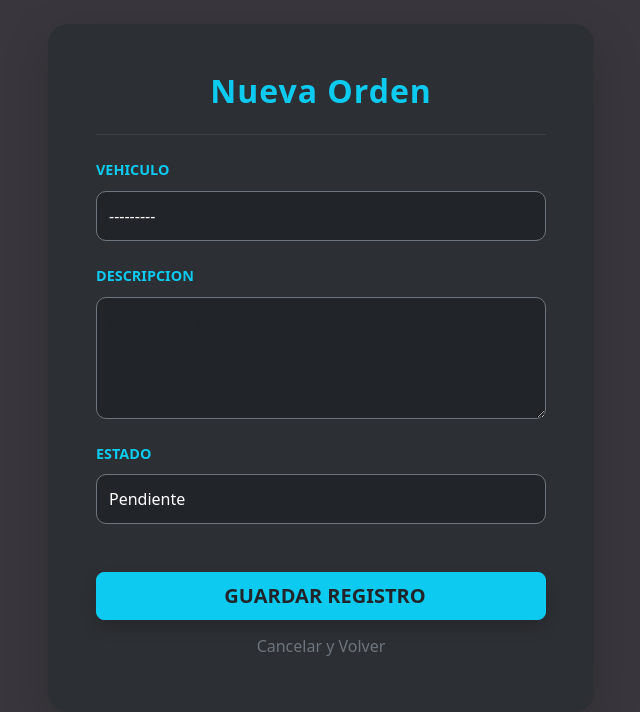
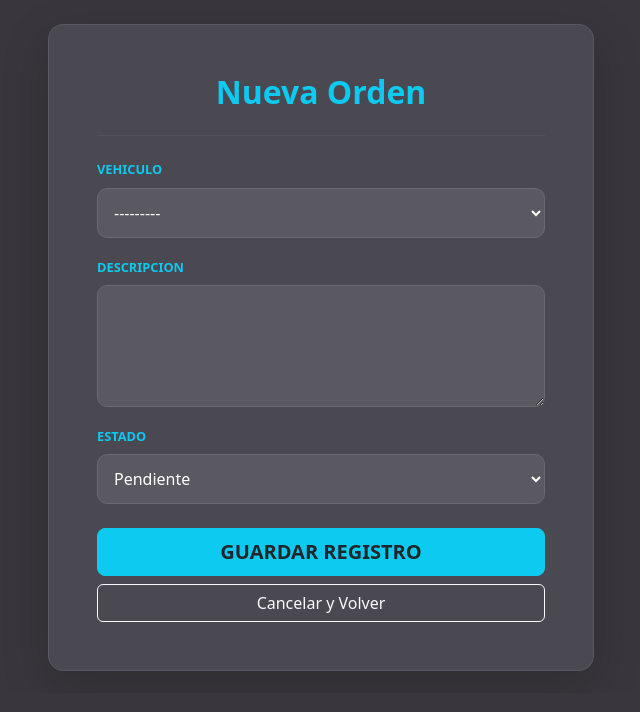
Before and after one commit to Masfos/gestion-cab-systems, a Django app: page /orden/crear/ in a window 1280 px wide. Shown: the part 107-819 px from the top of the page, without its empty margins (319-959 px from the left). After the commit the page ends 778 px from the top, so only its background shows below. Run offline with Django 5.2, Linux system fonts and the light colour scheme; the visitor is signed in with stand-in values (Sample User, id 1); data that the repository does not hold is empty.

Commit message:
FIX: Forzando estilos inline y eliminando campos fantasma

```diff
--- a/core/forms.py
+++ b/core/forms.py
@@ -44,16 +44,17 @@ class MaterialForm(EstiloBaseForm):
         fields = ['nombre', 'descripcion', 'stock']
 
 
-class OrdenTrabajoForm(EstiloBaseForm):
+class OrdenTrabajoForm(forms.ModelForm):
     class Meta:
         model = OrdenTrabajo
         fields = ['vehiculo', 'descripcion', 'estado']
         widgets = {
-            'descripcion': forms.Textarea(attrs={'rows': 4, 'placeholder': 'Describa el trabajo...'}),
+            'descripcion': forms.Textarea(attrs={'rows': 4}),
         }
 
     def __init__(self, *args, **kwargs):
         super().__init__(*args, **kwargs)
+        # Esto garantiza que veas Cliente y Empresa en el selector
         self.fields['vehiculo'].label_from_instance = lambda obj: f"{obj.marca} {obj.modelo} [{obj.patente}] - {obj.cliente.nombre} ({obj.cliente.empresa if obj.cliente.empresa else 'Particular'})"
 
 
--- a/templates/formulario.html
+++ b/templates/formulario.html
@@ -1,49 +1,50 @@
 {% extends "base.html" %}
 {% block content %}
 <div class="row justify-content-center">
-    <div class="col-md-8 col-lg-6">
-        <div class="card shadow-lg border-0" style="background-color: #2c2f33; border-radius: 20px; color: white;">
+    <div class="col-md-6">
+        <div class="card shadow-lg" style="background-color: #4a4850; border: 1px solid #5a5860; border-radius: 15px; color: white;">
             <div class="card-body p-5">
-                <h2 class="text-center mb-4 fw-bold text-info" style="letter-spacing: 1px;">{{ titulo }}</h2>
+                <h2 class="text-center mb-4 fw-bold text-info">{{ titulo }}</h2>
                 <hr class="border-secondary mb-4">
 
                 <form method="POST" enctype="multipart/form-data">
                     {% csrf_token %}
 
                     <style>
+                        /* Forzamos el estilo aquí para que ignore archivos CSS viejos */
+                        input, select, textarea {
+                            display: block;
+                            width: 100%;
+                            padding: 12px;
+                            margin-bottom: 20px !important;
+                            background-color: #5a5860 !important;
+                            border: 1px solid #6a6870 !important;
+                            color: white !important;
+                            border-radius: 10px;
+                        }
                         label {
-                            font-weight: 600;
-                            margin-bottom: 10px;
+                            font-weight: bold;
+                            margin-bottom: 8px;
                             display: block;
-                            color: #0dcaf0; /* Color cyan para los títulos de los campos */
-                            font-size: 0.9rem;
+                            color: #0dcaf0; /* Cyan profesional */
                             text-transform: uppercase;
+                            font-size: 0.8rem;
                         }
-                        /* Mejora el aspecto de los selects de Django */
-                        select option { background: #212529; color: white; }
                         .form-control:focus {
-                            background-color: #3e4146 !important;
-                            border-color: #0dcaf0 !important;
-                            box-shadow: 0 0 0 0.25rem rgba(13, 202, 240, 0.25);
-                            color: white;
+                            box-shadow: 0 0 0 0.25rem rgba(13, 202, 240, 0.25) !important;
                         }
                     </style>
 
                     {% for field in form %}
-                        <div class="mb-4">
+                        <div class="field-container">
                             <label>{{ field.label }}</label>
                             {{ field }}
-                            {% if field.errors %}
-                                <div class="text-danger small mt-1">{{ field.errors.0 }}</div>
-                            {% endif %}
                         </div>
                     {% endfor %}
 
-                    <div class="d-grid gap-2 mt-5">
-                        <button type="submit" class="btn btn-info btn-lg fw-bold text-dark shadow">
-                            <i class="bi bi-save me-2"></i>GUARDAR REGISTRO
-                        </button>
-                        <a href="{% url 'dashboard' %}" class="btn btn-outline-secondary border-0">Cancelar y Volver</a>
+                    <div class="d-grid gap-2 mt-4">
+                        <button type="submit" class="btn btn-info btn-lg fw-bold text-dark">GUARDAR REGISTRO</button>
+                        <a href="{% url 'dashboard' %}" class="btn btn-outline-light">Cancelar y Volver</a>
                     </div>
                 </form>
             </div>
```
